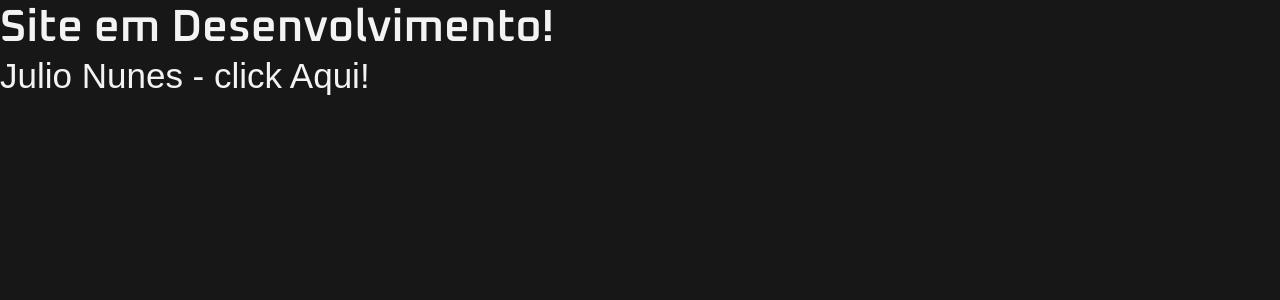
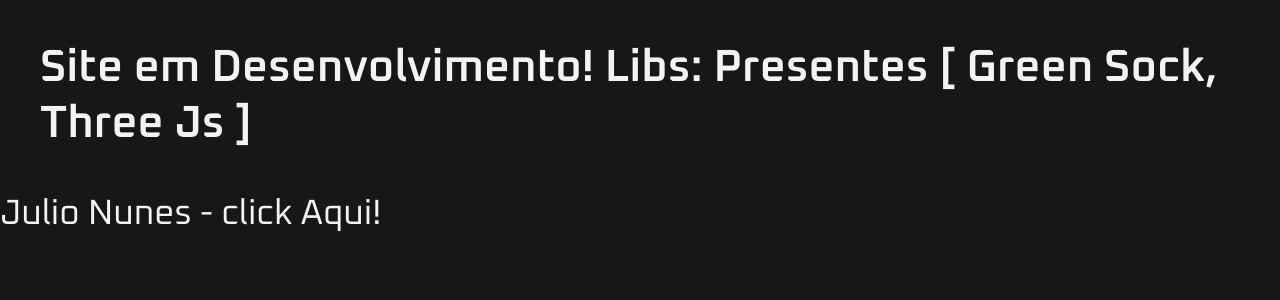
Before and after one commit to JulioNunesDev/GameUnrealPort, a React (Vite) app: page / in a window 1280 px wide. Shown: the top 300 px of the page. Built offline with nearby package versions, Linux system fonts and the light colour scheme; a web font is replaced by a local one.

Commit message:
fix: gsap

```diff
--- a/package.json
+++ b/package.json
@@ -10,10 +10,12 @@
     "preview": "vite preview"
   },
   "dependencies": {
+    "gsap": "^3.12.2",
     "react": "^18.2.0",
     "react-dom": "^18.2.0",
     "react-router-dom": "^6.16.0",
-    "styled-components": "^6.0.8"
+    "styled-components": "^6.0.8",
+    "three": "^0.157.0"
   },
   "devDependencies": {
     "@types/react": "^18.2.15",
--- a/src/App.tsx
+++ b/src/App.tsx
@@ -1,24 +1,46 @@
+import gsap from "gsap";
+import { useRef, useLayoutEffect, RefObject } from "react";
+
 function App() {
+  const root: RefObject<HTMLDivElement> = useRef(null);
+
+  useLayoutEffect(() => {
+    const ctx = gsap.timeline();
+    // all your animations go in here...
+    ctx.to(root.current, { rotation: "360", ease: "all Linear .2s" });
+    ctx.from(root.current, { padding: 40 });
+  }, []);
+
   return (
-    <div style={{backgroundColor: "var(--color-night)", width: '100%', height: '100vh'}}>
+    <div
+      style={{
+        overflow: "hidden",
+        backgroundColor: "var(--color-night)",
+        width: "100%",
+        height: "100vh",
+      }}
+    >
       <h1
+        ref={root}
         style={{
           color: "var(--color-midnight)",
           fontSize: "var(--size-titleup)",
           fontFamily: "var(--font-Oxa)",
         }}
       >
-        Site em Desenvolvimento!
+        Site em Desenvolvimento! Libs: Presentes [ Green Sock, Three Js ]
       </h1>
       <a
         style={{
-         color: "var(--color-midnight)",
+          color: "var(--color-midnight)",
           fontSize: "var(--size-title)",
-          fontFamily: "var(--font-Noto)",
+          fontFamily: "var(--font-Oxa)",
         }}
         href="https://www.instagram.com/julionunesyt/"
         target="_blank"
-      >Julio Nunes - <span>click Aqui!</span></a>
+      >
+        Julio Nunes - <span>click Aqui!</span>
+      </a>
     </div>
   );
 }
```
Also changed, not shown: 1 other file (tests, documents, lock files or other folders).
